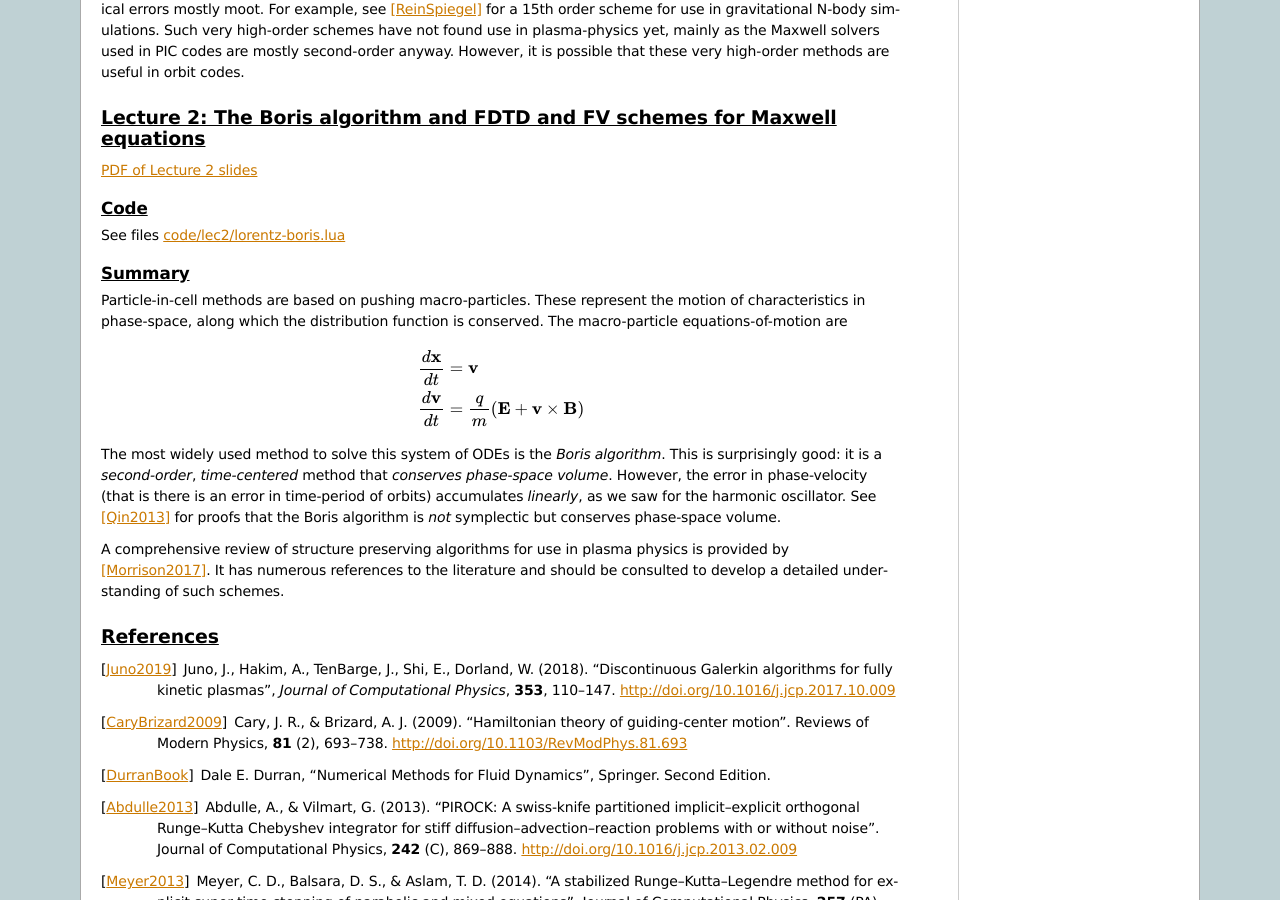
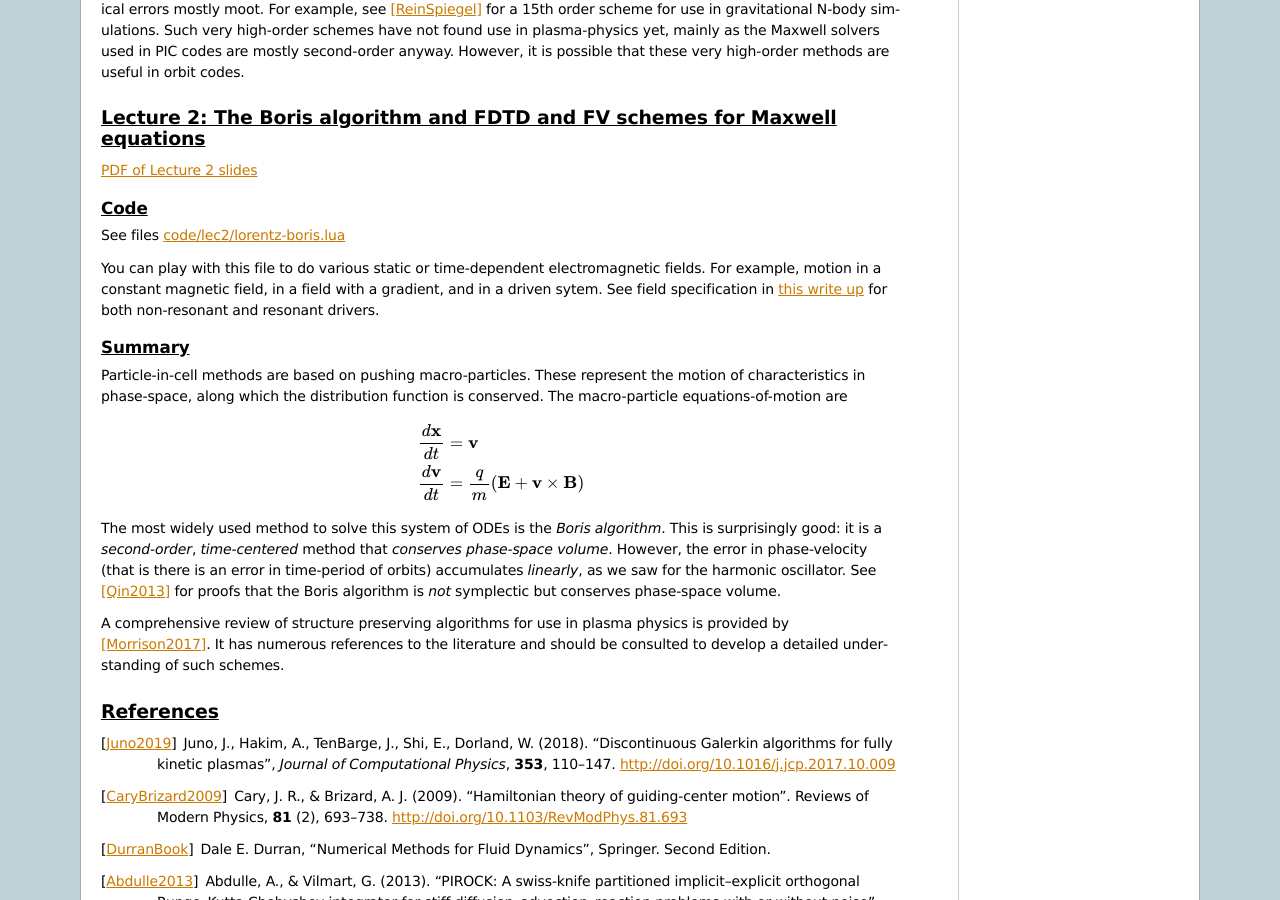
Before and after one commit to ammarhakim/summer-school-cmpp, a Sphinx documentation site: the page built from source/index.rst, in a window 1280 px wide and 900 px high, scrolled down 2928 px. Built offline with Sphinx 7.4.7, drawn with Linux system fonts in a browser that asks for light colours.

Commit message:
More updates to code and webpage

```diff
--- a/source/index.rst
+++ b/source/index.rst
@@ -215,6 +215,13 @@ Code
 See files `code/lec2/lorentz-boris.lua
 <https://bitbucket.org/ammarhakim/summer-school-cmpp/src/master/code/lec2/lorentz-boris.lua>`_
 
+You can play with this file to do various static or time-dependent
+electromagnetic fields. For example, motion in a constant magnetic
+field, in a field with a gradient, and in a driven sytem. See field
+specification in `this write up
+<http://ammar-hakim.org/sj/je/je32/je32-vlasov-test-ptcl.html>`_ for
+both non-resonant and resonant drivers.
+
 Summary
 =======
 
```
Also changed, not shown: 1 other file.
